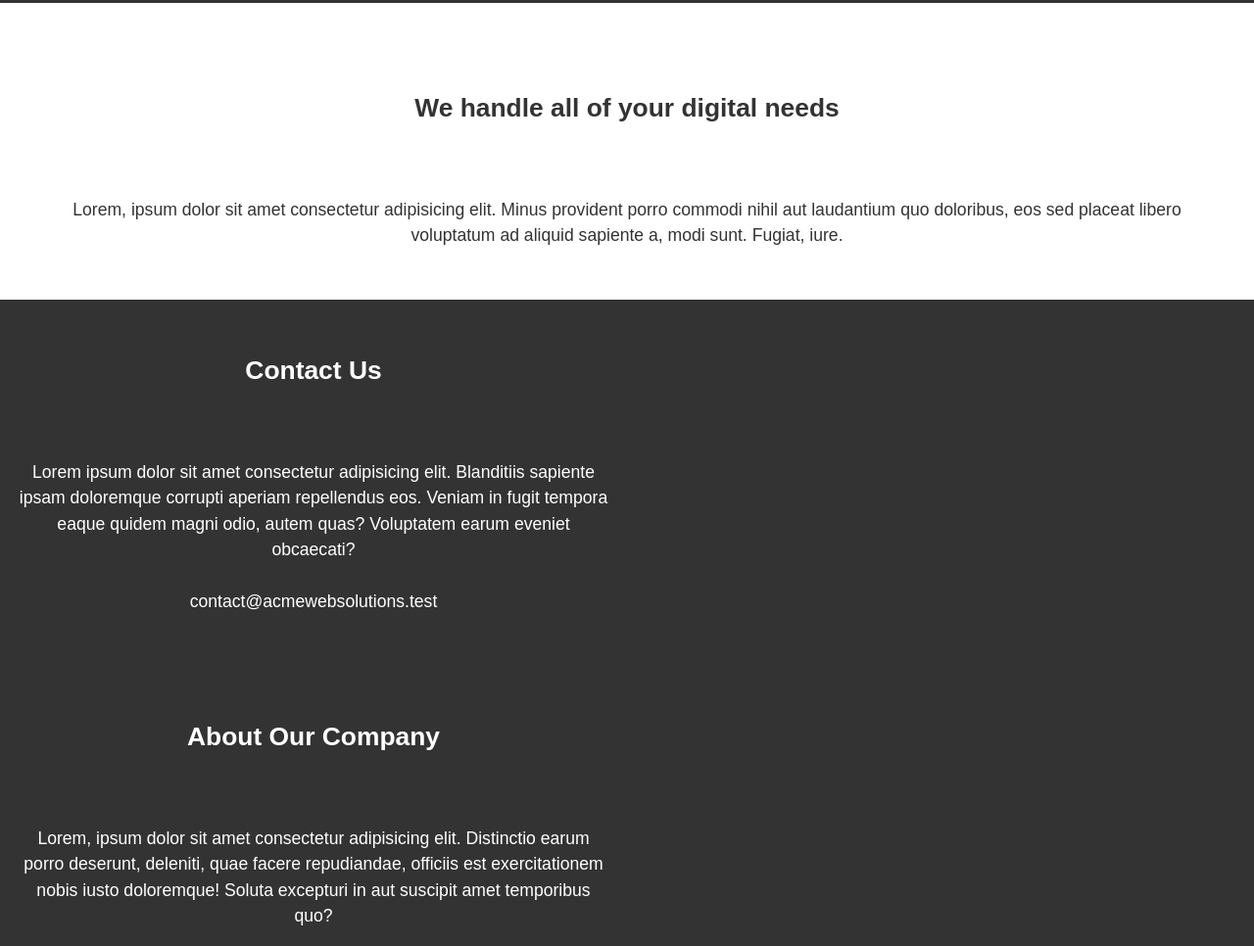
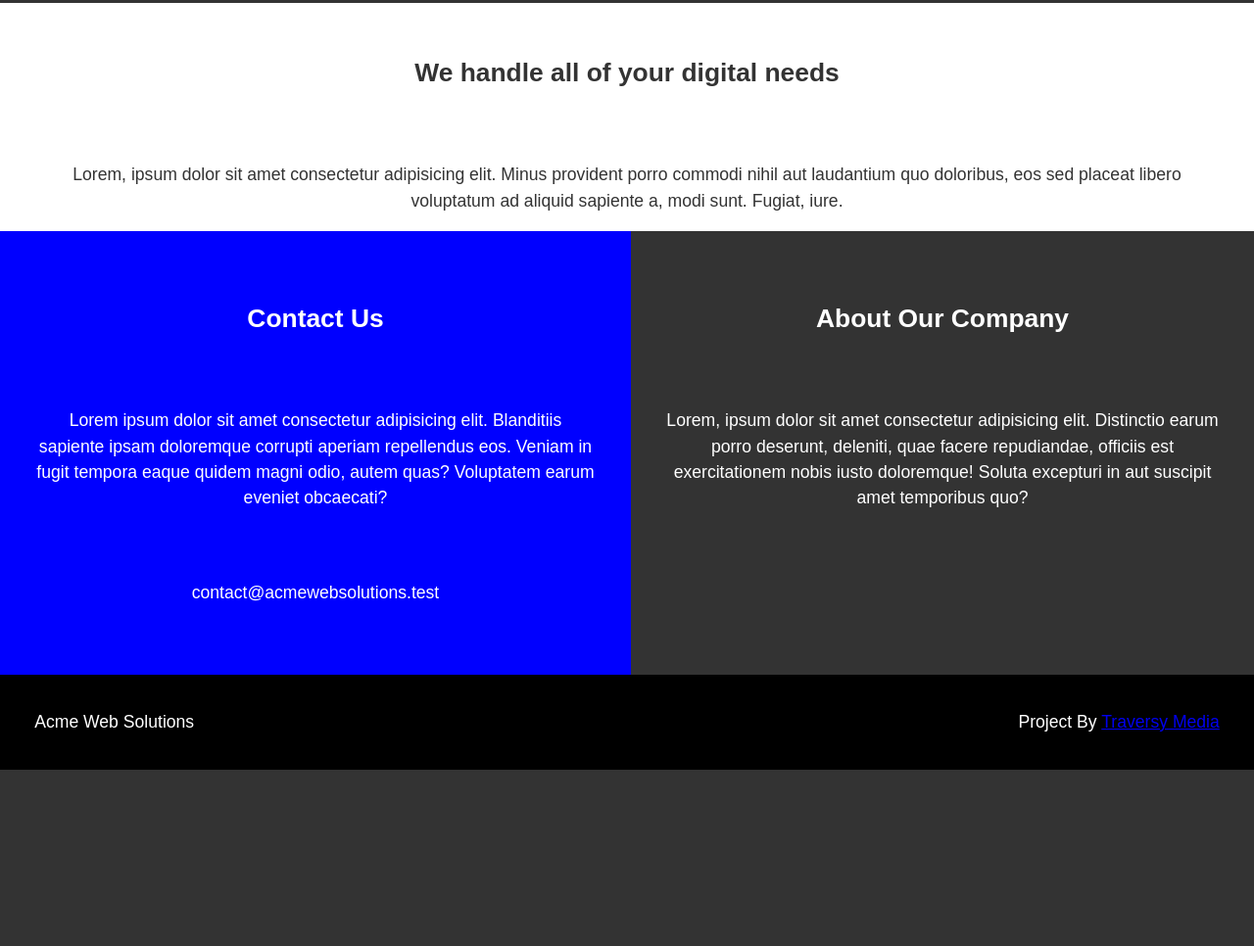
Before and after one commit to ramansaitm/Html-Test-project, a plain HTML site: page landingpagewebsite.html in a window 1280 px wide. Shown: the part 1289-2255 px from the top of the page at 98% size. After the commit the page ends 2075 px from the top, so only its background shows below. Drawn offline with Linux system fonts and the light colour scheme.

Commit message:
for creating web page

```diff
--- a/landingpagewebsite.css
+++ b/landingpagewebsite.css
@@ -98,17 +98,31 @@ img {
 #section-c {
     background :white;
     color: #333;
-    padding: 2em;
+    padding:0 2em 0 2em;
 }
 /* //section -d */
-.section-d-page
+#section-d
 {
-    width: 50%
+ display: flex;
 }
-.section-d-ul
+#section-d .box1
 {
-    list-style: none;
-    margin: 0;
-    padding: 0;
-    display: grid;
+  background-color:blue;
 }
+.box1{
+    padding:1em
+}.box2{
+    padding:1em
+}
+
+#footer
+{
+    display: flex;
+    background-color: black;
+   padding: 2em;
+
+}
+#footer div:last-child
+{
+    margin-left: auto;
+}
--- a/landingpagewebsite.html
+++ b/landingpagewebsite.html
@@ -8,7 +8,7 @@
         <div class="bg"></div>
         <h1 class="content">Welcome to Acme Web Solutions</h1>
 <p>Lorem ipsum, dolor sit amet consectetur adipisicing elit. Adipisci eum error earum soluta voluptatum nisi laboriosam eos saepe asperiores dolorum.</p>
-<a class="btn" >Read More</a>
+<a class="btn" href="#section-b" >Read More</a>
 </header>
 
 
@@ -80,25 +80,32 @@
     </div>
 </section>
 <section id="section-d">
-    <div class="section-d-page">
-        <ul class="section-d-ul">
-            <li>
+    <div class="box1">
                 <h2>Contact Us</h2>
-                <p>Lorem ipsum dolor sit amet consectetur adipisicing elit. Blanditiis sapiente ipsam doloremque corrupti aperiam repellendus eos. Veniam in fugit tempora eaque quidem magni odio, autem quas? Voluptatem earum eveniet obcaecati?<br> <br>contact@acmewebsolutions.test<p>
+                <p>Lorem ipsum dolor sit amet consectetur adipisicing elit. Blanditiis sapiente ipsam doloremque corrupti aperiam repellendus eos. Veniam in fugit tempora eaque quidem magni odio, autem quas? Voluptatem earum eveniet obcaecati?<p>
+                    <p>contact@acmewebsolutions.test</p>
+                    </p>
+                </div>
 
-            </li>
-            <li>
+          <div class="box2">
                 <h2>About Our Company</h2>
                 <p>Lorem, ipsum dolor sit amet consectetur adipisicing elit. Distinctio earum porro deserunt, deleniti, quae facere repudiandae, officiis est exercitationem nobis iusto doloremque! Soluta excepturi in aut suscipit amet temporibus quo?</p>
 
-            </li>
-        </ul>
+
 </div>
 </section>
     </main>
 
-    <footer>
 
+    <footer id="footer">
+<div>
+    Acme Web Solutions
+</div>
+
+<div>
+    Project By
+    <a href="http://traversymedia.com/">Traversy Media</a>
+</div>
     </footer>
 
 </body>
```
